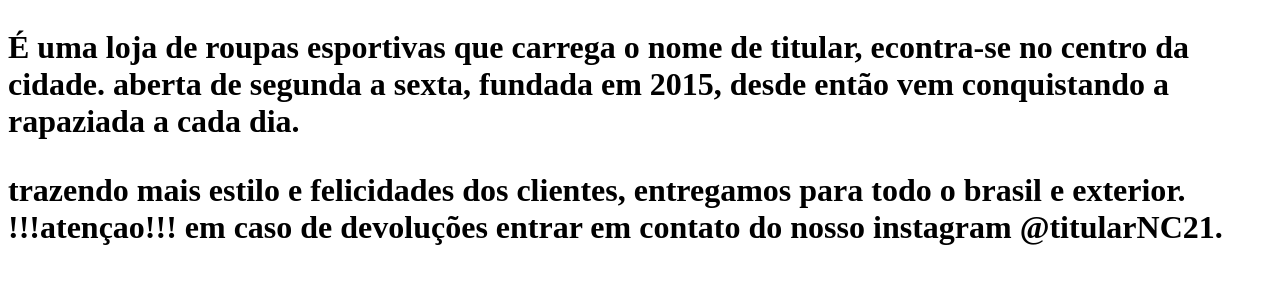
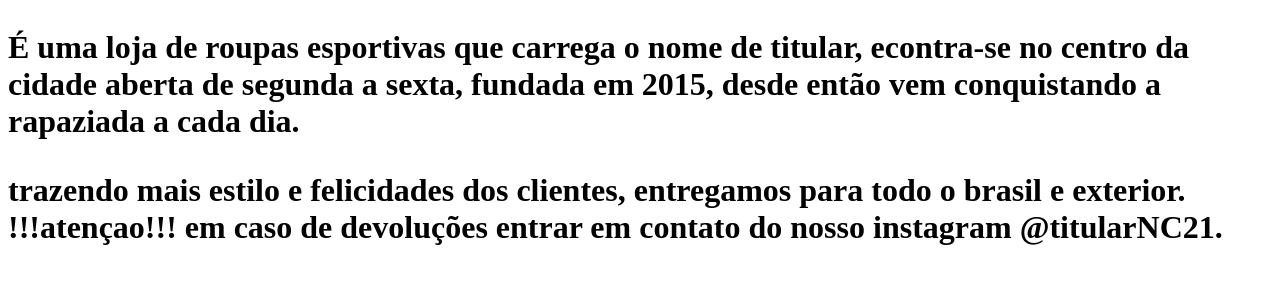
Before and after one commit to cavalcante022/pensamento-computacional, a plain HTML site: page index.html in a window 1280 px wide. Shown: the part 61-344 px from the top of the page. Drawn offline with Linux system fonts and the light colour scheme.

Commit message:
trttyiiy

```diff
--- a/index.html
+++ b/index.html
@@ -10,7 +10,7 @@
 <body>
     <h1>titular nc</h1>
 
-      <h1> <p> É uma loja de roupas esportivas que carrega o nome de titular, econtra-se no centro da cidade.
+      <h1> <p> É uma loja de roupas esportivas que carrega o nome de titular, econtra-se no centro da cidade
        aberta de segunda a sexta, fundada em 2015, desde então vem conquistando a rapaziada a cada dia.</p>
        trazendo mais estilo e felicidades dos clientes, entregamos para todo o brasil e exterior.
        !!!atençao!!! em caso de devoluções entrar em contato do nosso instagram @titularNC21.</h1>
```
